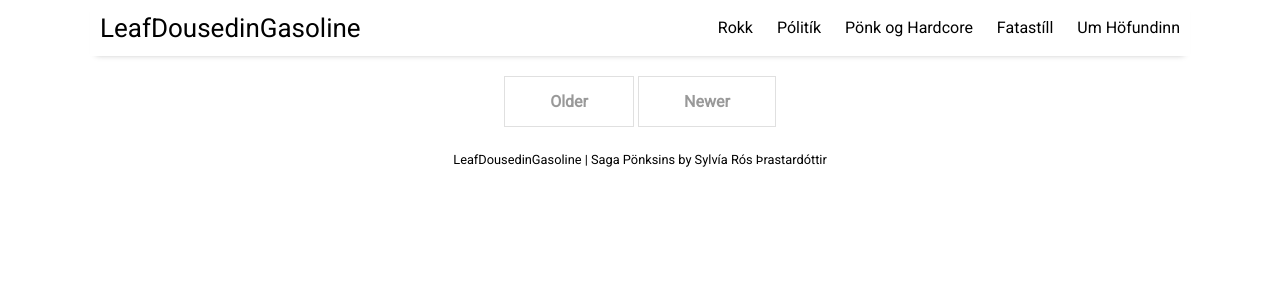
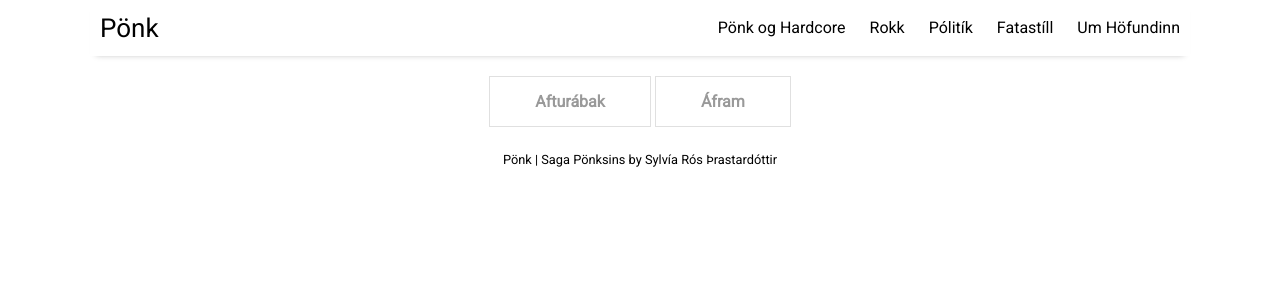
Before and after one commit to LeafDousedInGasoline/LeafDousedInGasoline.github.io, a Jekyll site: the page built from index.md, in a window 1280 px wide. Shown: the top 300 px of the page. Built offline with Jekyll 4.4.1, drawn with Linux system fonts in a browser that asks for light colours; nearby versions of some CDN libraries; the list of posts is cut into pages by our own code.

Commit message:
Laga fyrstu smáatrið

```diff
--- a/_config.yml
+++ b/_config.yml
@@ -10,7 +10,7 @@ permalink:           /:title
 plugins:             [jekyll-paginate, jekyll-sitemap, jekyll-feed, jekyll-seo-tag]
 
 # Customise atom feed settings (this is where Jekyll-Feed gets configuration information)
-title:		           "LeafDousedinGasoline"
+title:		           "Pönk"
 description:	       "Saga Pönksins"
 author:              "Sylvía Rós Þrastardóttir"
 
--- a/_data/settings.yml
+++ b/_data/settings.yml
@@ -7,9 +7,9 @@ disqus:
 google-ID: ''
 
 menu:
+- {name: 'Pönk og Hardcore',   url: 'punkandhardcore'}
 - {name: 'Rokk',               url: 'rokk'}
 - {name: 'Pólitík',            url: 'punkandpolitics'}
-- {name: 'Pönk og Hardcore',   url: 'punkandhardcore'}
 - {name: 'Fatastíll',          url: 'punkandclothing'}
 - {name: 'Um Höfundinn',       url: 'about'}
 #- {name: 'Contact',            url: 'contact'}
@@ -25,8 +25,8 @@ social:
 
 # Customize site text
 pagination:
-  next_page: 'Newer'
-  previous_page: 'Older'
+  next_page: 'Áfram'
+  previous_page: 'Afturábak'
 
 sharing_button_prompt: 'Feel free to share!'
 
--- a/index.html
+++ /dev/null
@@ -1,4 +0,0 @@
----
-layout: home
-title: Home
----
```
Also changed, not shown: index.md (added, +15 -0 lines).
